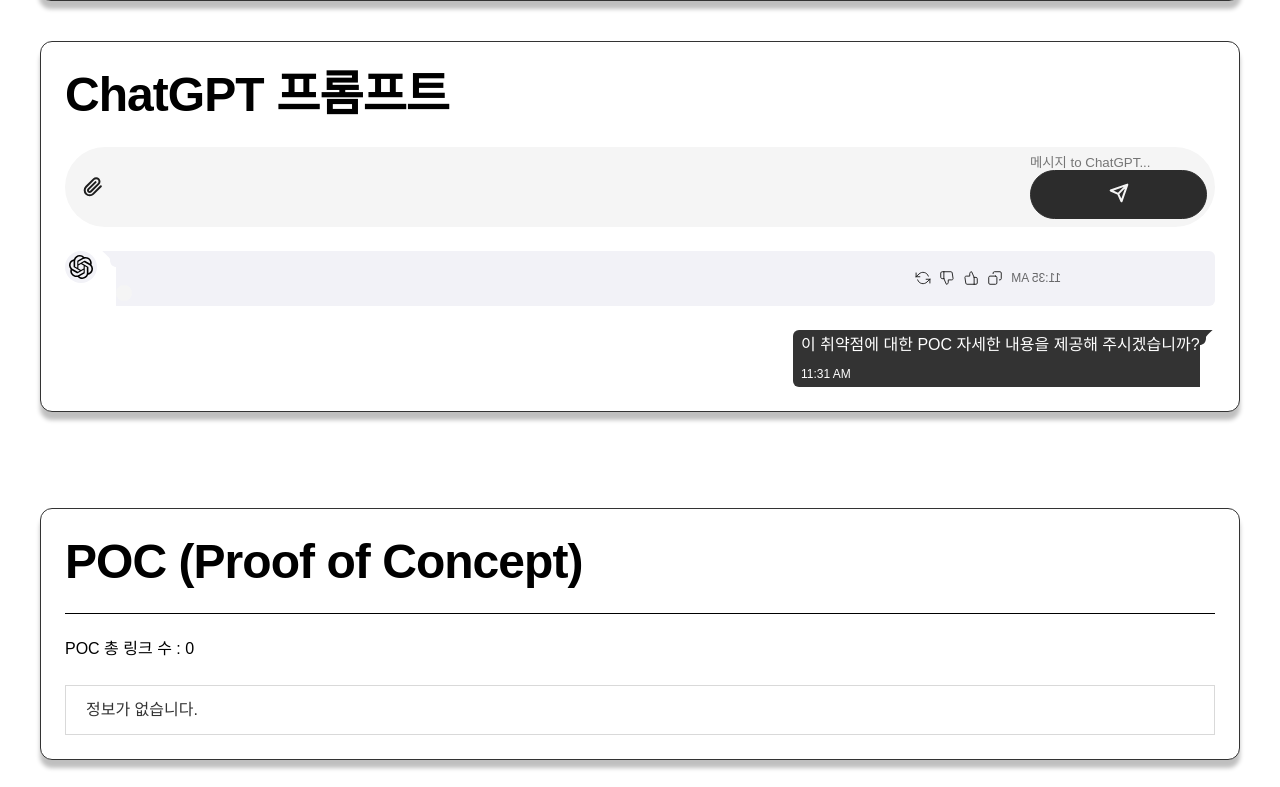
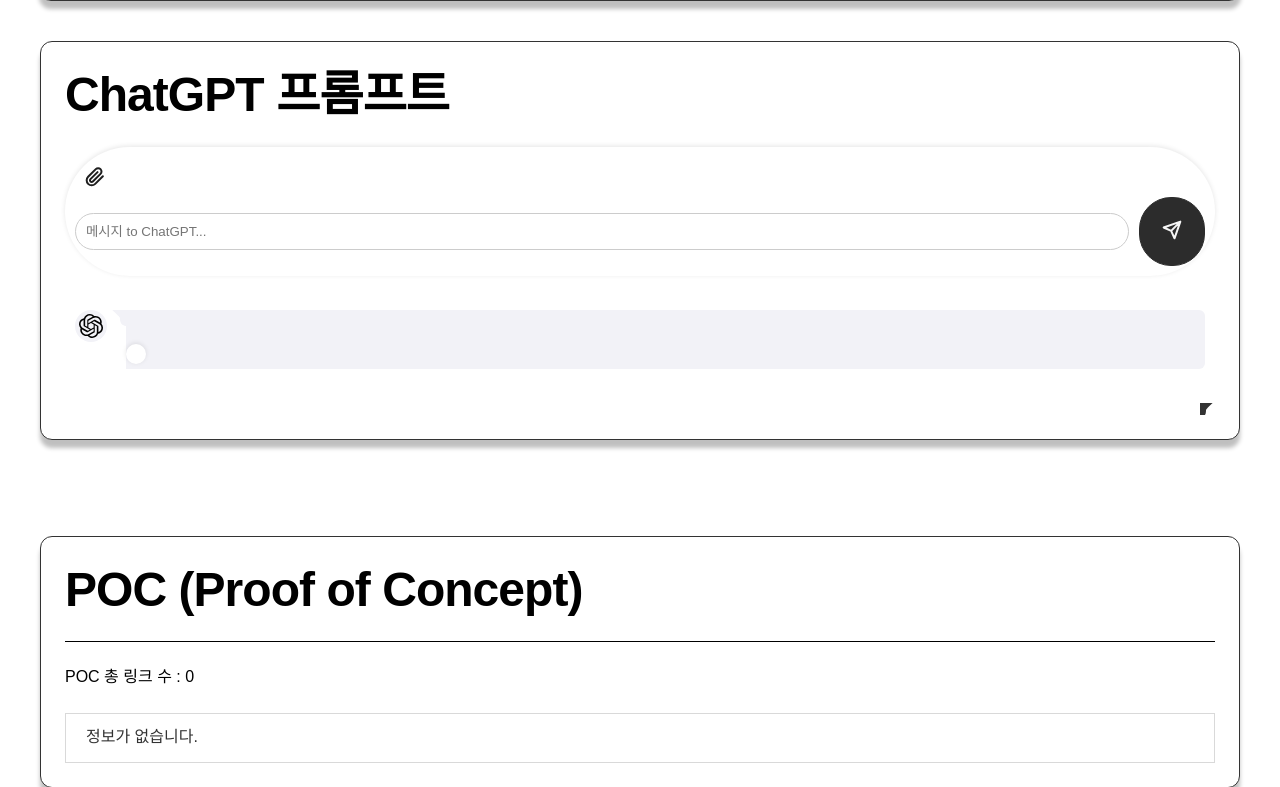
Before and after one commit to sdevel1029/ips_rule_advisor, a FastAPI app: template src/templates/info.html in a window 1280 px wide. Shown: the part 1563-2350 px from the top of the page. Run offline with FastAPI, Linux system fonts and the light colour scheme; the template is opened without the code that fills it, so the values that code supplies are empty.

Commit message:
헤헤헿 gpt 돼따....info.html 완료

```diff
--- a/src/templates/info.html
+++ b/src/templates/info.html
@@ -26,10 +26,73 @@
         -webkit-font-smoothing: antialiased;
     }
 
-   menu, ol, ul {
+    menu,
+    ol,
+    ul {
         list-style-type: none;
         margin: 0;
         padding: 0;
+    }
+
+    .chat-inputbox {
+        display: flex;
+        align-items: center;
+        padding: 10px;
+        background-color: #ffffff;
+        box-shadow: 0 -1px 5px rgba(0, 0, 0, 0.1);
+        justify-content: space-between;
+    }
+
+    .chat-inputbox form {
+        display: flex;
+        align-items: center;
+        width: 100%;
+    }
+
+    .chat-inputbox input {
+        flex-grow: 1;
+        padding: 10px;
+        border-radius: 20px;
+        border: 1px solid #ccc;
+        outline: none;
+        margin-right: 10px;
+    }
+
+    .chat-inputbox button {
+        padding: 10px;
+        border-radius: 50%;
+        color: #fff;
+        cursor: pointer;
+        border: none;
+    }
+
+    .chat-inputbox button img {
+        width: 20px;
+    }
+
+    .chat-wrapper {
+        max-height: 400px;
+        overflow-y: auto;
+        padding: 10px;
+    }
+
+    .chat-message {
+        padding: 10px;
+        margin-bottom: 10px;
+        border-radius: 10px;
+        max-width: 70%;
+    }
+
+    .chat-message.user {
+        background-color: #e0f7fa;
+        margin-left: auto;
+        text-align: right;
+    }
+
+    .chat-message.gpt {
+        background-color: #70a50e;
+        margin-right: auto;
+        text-align: left;
     }
 </style>
   <title>IPS Rule Advisor</title>
@@ -213,15 +276,7 @@
 
                     </div>
                     </div>
-                    <div class="message__footer">
-                      <div class="time-gpt">11:35 AM</div>
-                      <div class="icon-group">
-                        <img class="icon-message-botton" src="../static/vectors/icon-copy.svg" />
-                        <img class="icon-message-botton" src="../static/vectors/icon-thumbs-up.svg" />
-                        <img class="icon-message-botton" src="../static/vectors/icon-thumbs-down.svg" />
-                        <img class="icon-message-botton" src="../static/vectors/icon-refresh-cw.svg" />
-                      </div>
-                    </div>
+
                   </div>
                 </div>
               </div>
@@ -229,16 +284,6 @@
           </div>
           <div class="message-my">
             <div class="message-box-right">
-              <div class="bubble-message-my">
-                <div class="message-frame-my">
-                  <div class="text-message-my">
-                    이 취약점에 대한 POC 자세한 내용을 제공해 주시겠습니까?
-                  </div>
-                  <div class="message-footer">
-                    <div class="time-my">11:31 AM</div>
-                  </div>
-                </div>
-              </div>
               <div class="bubble-tip-my">
                 <img class="bubble-tip-my" src="../static/vectors/bubble-tip-my.svg"/>
                 <div class="bottom-curve-rectangle-my"></div>
```
Lines whose indentation alone changed are shown as unchanged.
